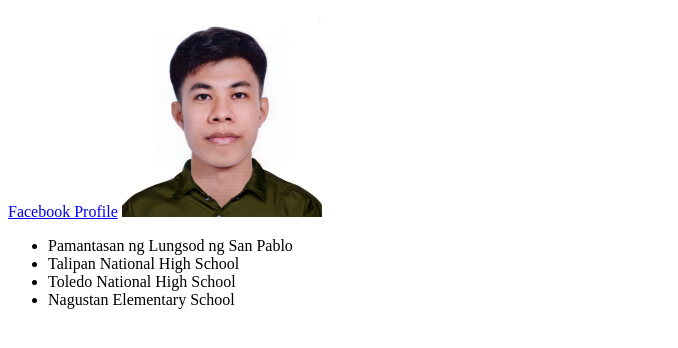
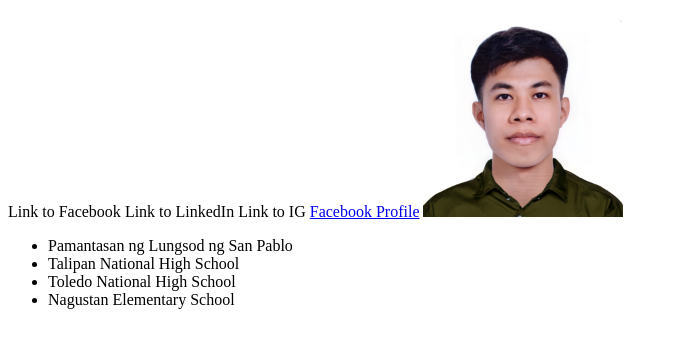
Before and after one commit to meodagohoy/resume, a plain HTML site: page exercise_1.html in a window 1280 px wide. Shown: the part 110-458 px from the top of the page, without its empty margins (0-678 px from the left). Drawn offline with Linux system fonts and the light colour scheme.

Commit message:
feature/2 update on exercise_1

```diff
--- a/exercise_1.html
+++ b/exercise_1.html
@@ -9,6 +9,10 @@
         <h1>Romeo Dagohoy</h1>
         <h2>Half Stack Web Developer</h2>
 
+        <a>Link to Facebook</a>
+        <a>Link to LinkedIn</a>
+        <a>Link to IG</a>
+
         <a href="https://www.facebook.com/dagohoy.ph/">Facebook Profile</a>
         <img src="Images/2x2.jpg" alt="Selfie Photo" style="width:200px;height:200px;">
 
@@ -19,6 +23,7 @@
             <li>Nagustan Elementary School</li>
         </ul>
 
+
     </div>
 </body>
 </html>
```
